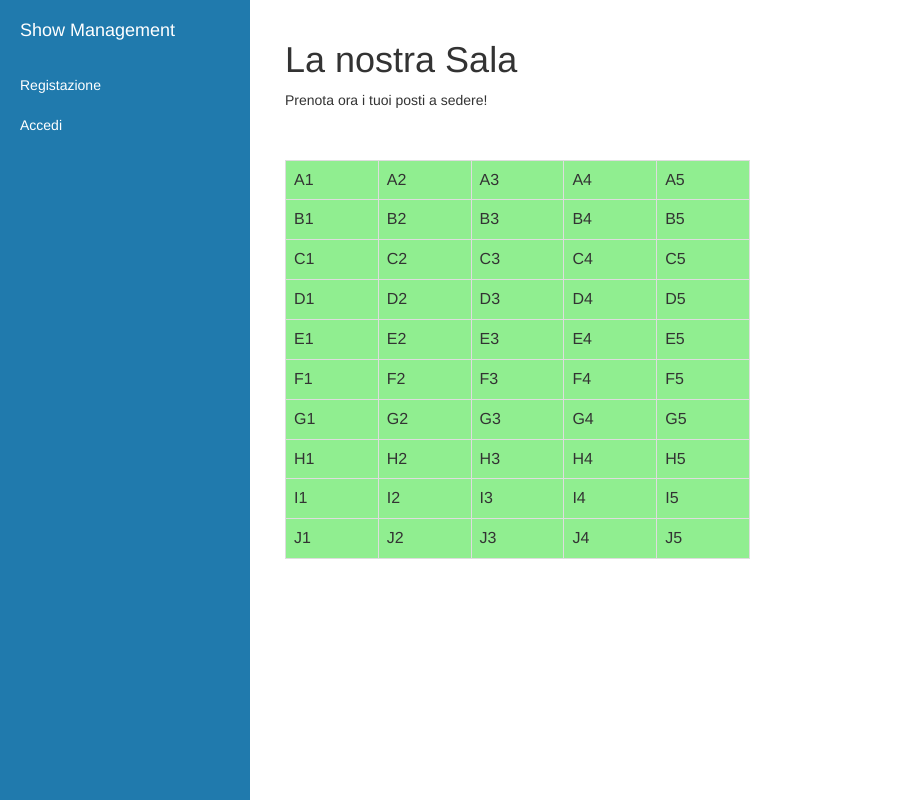
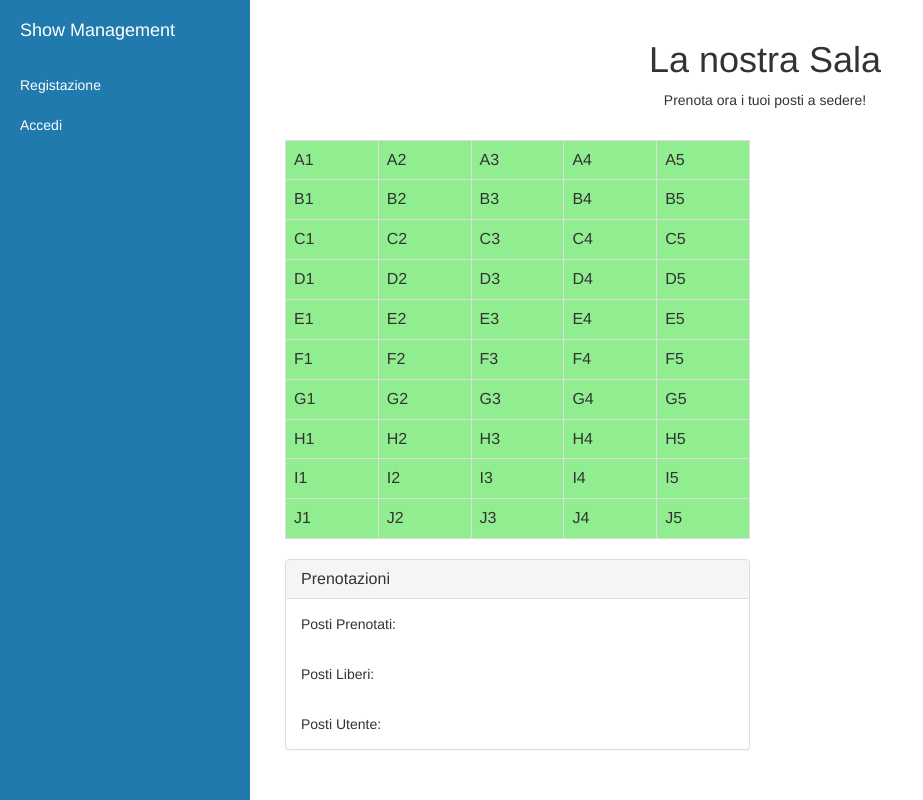
Before and after one commit to darioplatania/Reservations_Management, a PHP site: page /include/prenotazioni.php in a window 1280 px wide. Shown: the whole page, without its empty margins (0-923 px from the left). Run offline with PHP 8.4, Linux system fonts and the light colour scheme.

Commit message:
insert bootstrap element

```diff
--- a/include/prenotazioni.php
+++ b/include/prenotazioni.php
@@ -49,11 +49,11 @@
 
           <div id="page-content-wrapper">
               <div class="container-fluid">
+                <h1 style="text-align:center">La nostra Sala</h1>
+                <p style="text-align:center">Prenota ora i tuoi posti a sedere!</p>
                   <div class="row">
-                      <div class="col-md-6" >
-                        <h1 style="text-align:left">La nostra Sala</h1>
-                        <p style="text-align:left">Prenota ora i tuoi posti a sedere!</p>
-                        <br><br>
+                      <div class="col-md-6 col-md-offset-0">
+                        <br>
 
                         <table id="tb" class="table table-bordered" style="background-color: #80FF80"></table>
                           <script type="text/javascript">
@@ -64,8 +64,11 @@
                             for (var i = 0; i < 5; i++) {
                             cell[i] = row.insertCell(i);
                             cell[i].innerHTML = String.fromCharCode(j+65) + (i+1);
+                            cell[i].id = (j+1).toString() + (i+1).toString();
                             cell[i].style.backgroundColor = "lightgreen";
                             cell[i].onclick=function(){
+                              var pos = this.id;
+                              alert(pos);
                               if (this.style.backgroundColor == "lightgreen"){
                                   this.style.backgroundColor = "khaki ";
                               }
@@ -76,12 +79,23 @@
                           }
                         }
                         </script>
+                        <div class="row">
+                          <div class="col-md-12 col-md-offset-0">
+                                <div class="panel panel-default">
+                                    <div class="panel-heading">
+                                         <h3 class="panel-title">Prenotazioni</h3>
+                                    </div>
+                                    <div class="panel-body">Posti Prenotati:</div>
+                                    <div class="panel-body">Posti Liberi:</div>
+                                    <div class="panel-body">Posti Utente:</div>
+                                </div>
+                            </div>
+                        </div><!-- End of Row -->
                       </div>
                   </div>
               </div>
           </div>
           <!-- /#page-content-wrapper -->
-
       </div>
       <!-- /#wrapper -->
 
```
Also changed, not shown: include/config.php (added, +7 -0 lines).
